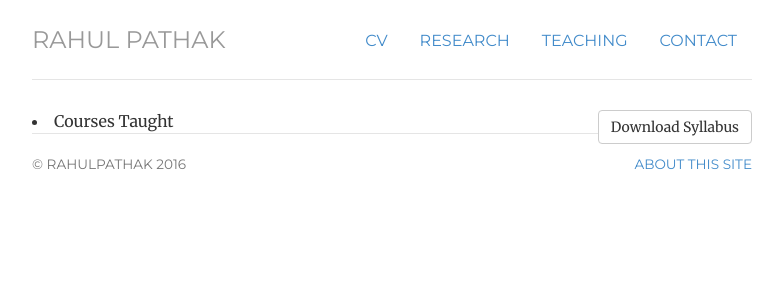
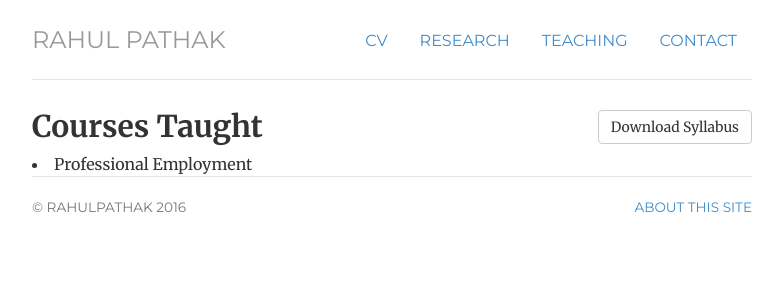
Before and after one commit to pathak-rahul/pathak-rahul.github.io, a Jekyll site: the page built from teaching/index.html, in a window 1280 px wide. Shown: the top 300 px of the page, without its empty margins (248-1031 px from the left). Built offline with Jekyll 4.4.1, drawn with Linux system fonts in a browser that asks for light colours.

Commit message:
Update index.html

```diff
--- a/teaching/index.html
+++ b/teaching/index.html
@@ -4,7 +4,9 @@ title: teaching
 ---
 <div class="teaching">
 	<a href="/files/rpathak-cv.pdf" class="btn btn-default pull-right" title="Download Syllabus as PDF">Download Syllabus</a>
-	<li> Courses Taught </li>
+	<h2> Courses Taught </h2>
+
+	<li>Professional Employment</li>
 
 				</ul>
 
```
